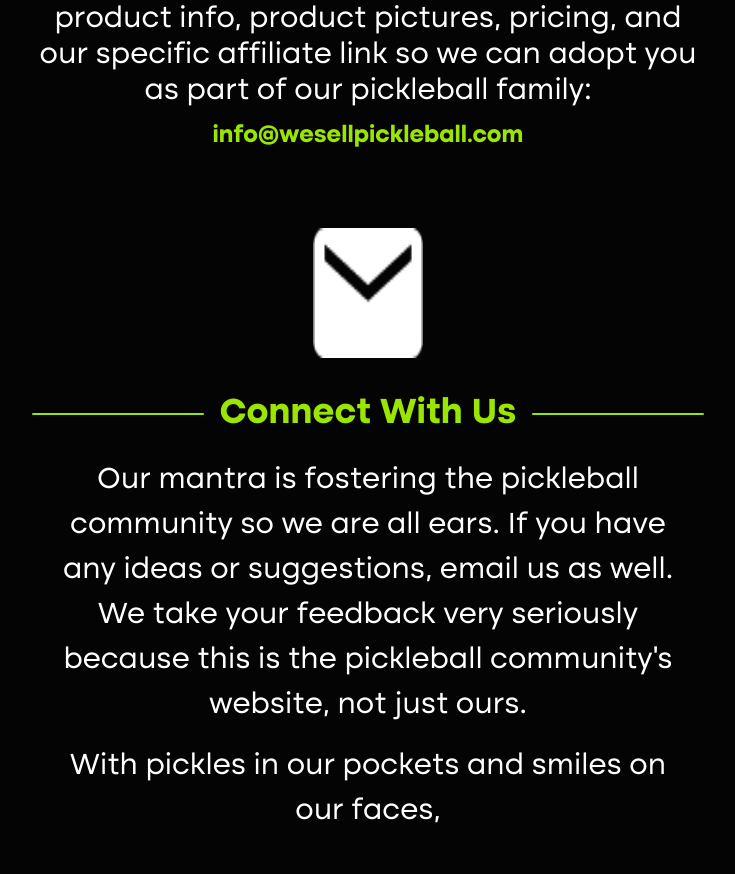
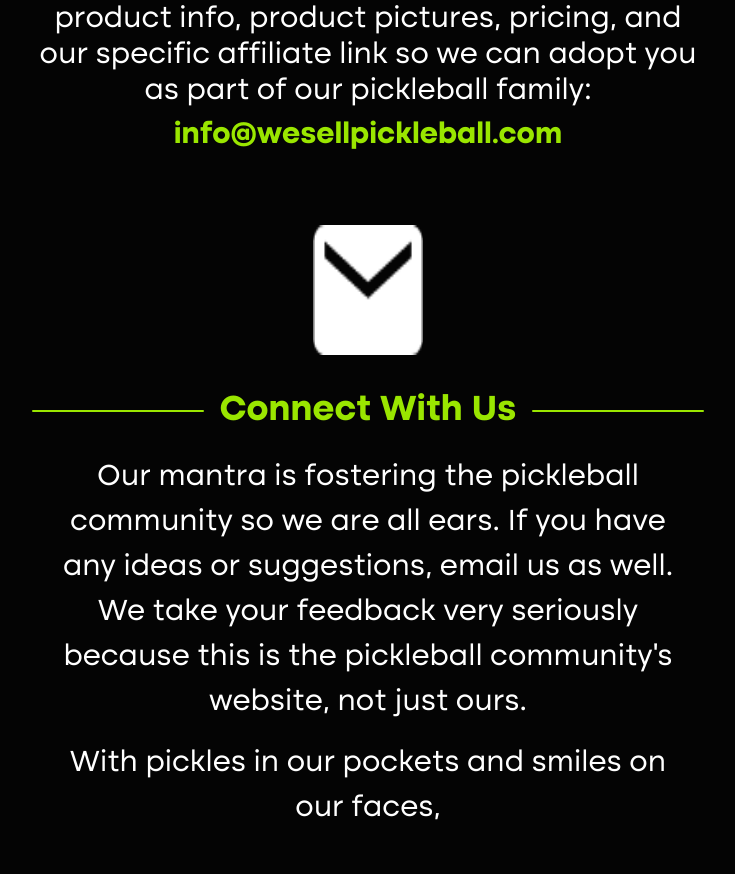
Before and after one commit to ahmedafzal98/wesellpickleball, a React (Vite) app in the folder client/: page / in a window 1280 px wide. Shown: the part 3933-4807 px from the top of the page, without its empty margins (272-1007 px from the left). Built offline with nearby package versions, Linux system fonts and the light colour scheme.

Commit message:
email font updated

```diff
--- a/client/src/components/BookmarkSection.jsx
+++ b/client/src/components/BookmarkSection.jsx
@@ -144,7 +144,7 @@ const BookmarkSection = () => {
         <div className="flex flex-col items-center">
           <a
             href="mailto:info@wesellpickleball.com?subject=Product%20Suggestion/Feedback"
-            className="text-[#9AE600] font-altoneBold flex items-center hover:underline hover:scale-105 transition-transform"
+            className="text-[#9AE600] font-altoneBold flex items-center text-2xl sm:text-3xl md:text-3xl hover:underline hover:scale-105 transition-transform"
           >
             <p>info@wesellpickleball.com</p>
           </a>
```
